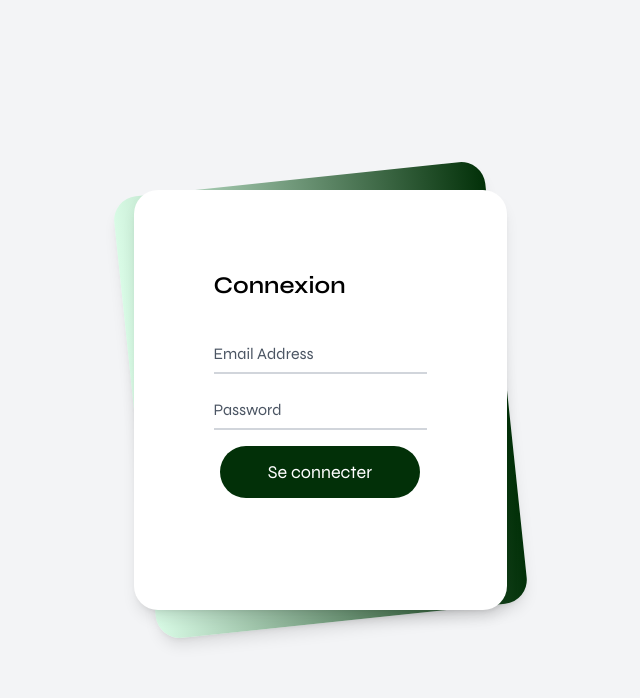
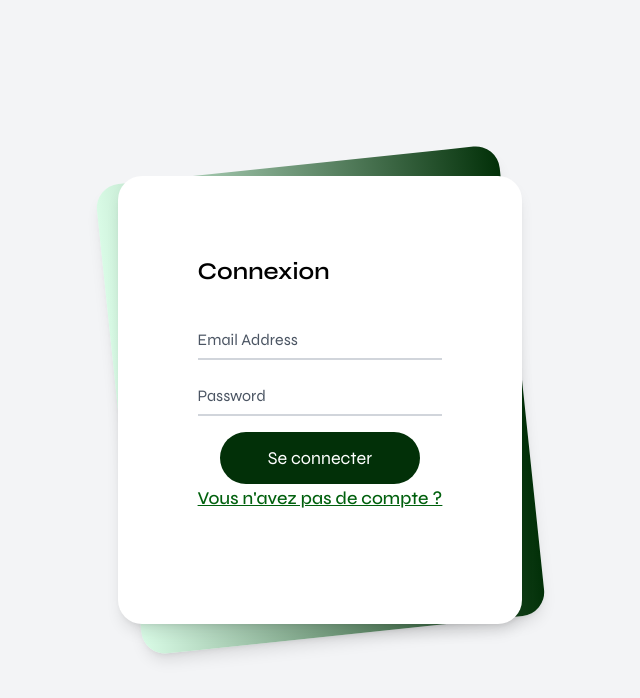
Before and after one commit to samuelmbabhazi/farm_frontend_web, a React (Vite) app: page /login in a window 1280 px wide. Shown: the top 698 px of the page, without its empty margins (320-960 px from the left). Built offline with nearby package versions, Linux system fonts and the light colour scheme; a web font is replaced by a local one.

Commit message:
implemente signup redirection

```diff
--- a/src/pages/Login.jsx
+++ b/src/pages/Login.jsx
@@ -83,6 +83,12 @@ function LoginForm({ onLogin }) {
                         Se connecter
                       </a>
                     </button>
+                    <a
+                      href="/signup"
+                      className=" text-md font-medium underline text-[#00600d]"
+                    >
+                      Vous n'avez pas de compte ?
+                    </a>
                   </div>
                 </div>
               </div>
```
